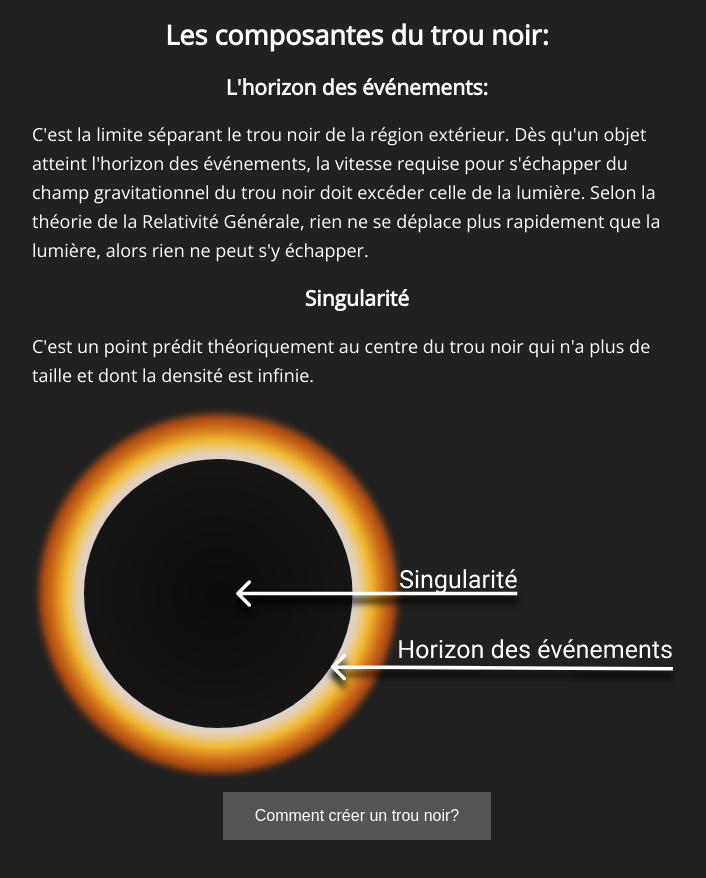
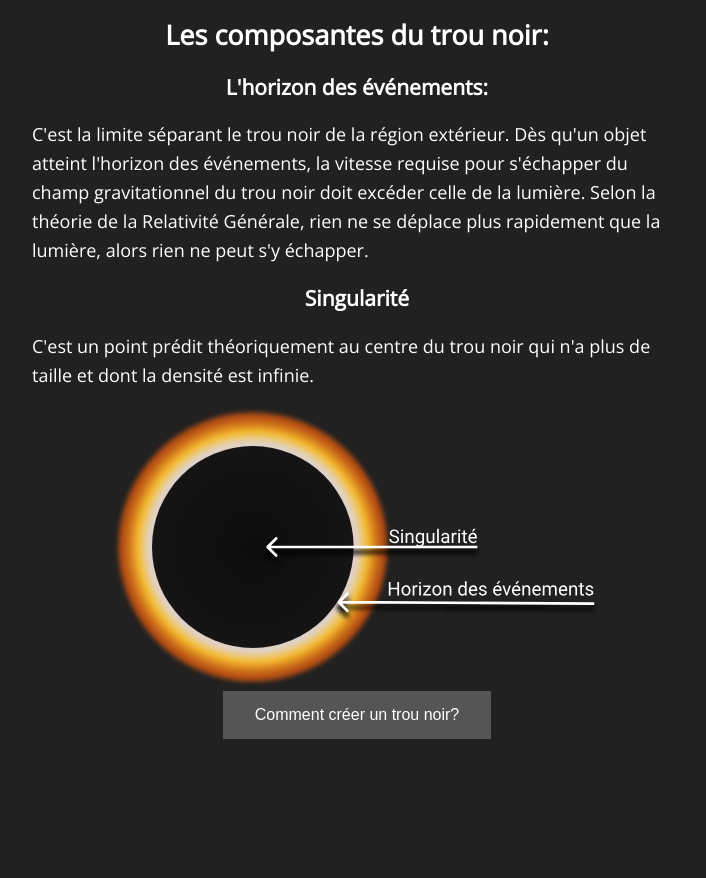
Before and after one commit to Cathouwu/Trou_noir_PP, a plain HTML site: page Définition.html in a window 1280 px wide. Shown: the part 168-1046 px from the top of the page, without its empty margins (283-989 px from the left). After the commit the page ends 947 px from the top, so only its background shows below. Drawn offline with nearby package versions, Linux system fonts and the light colour scheme.

Commit message:
taille image

```diff
--- a/style.css
+++ b/style.css
@@ -42,7 +42,8 @@ li {
 img.schéma {
   margin: auto;
   text-align: center;
-  width: 100%;
+  width: 75%;
+  display:block;
 }
 
 img.étoile{
```
